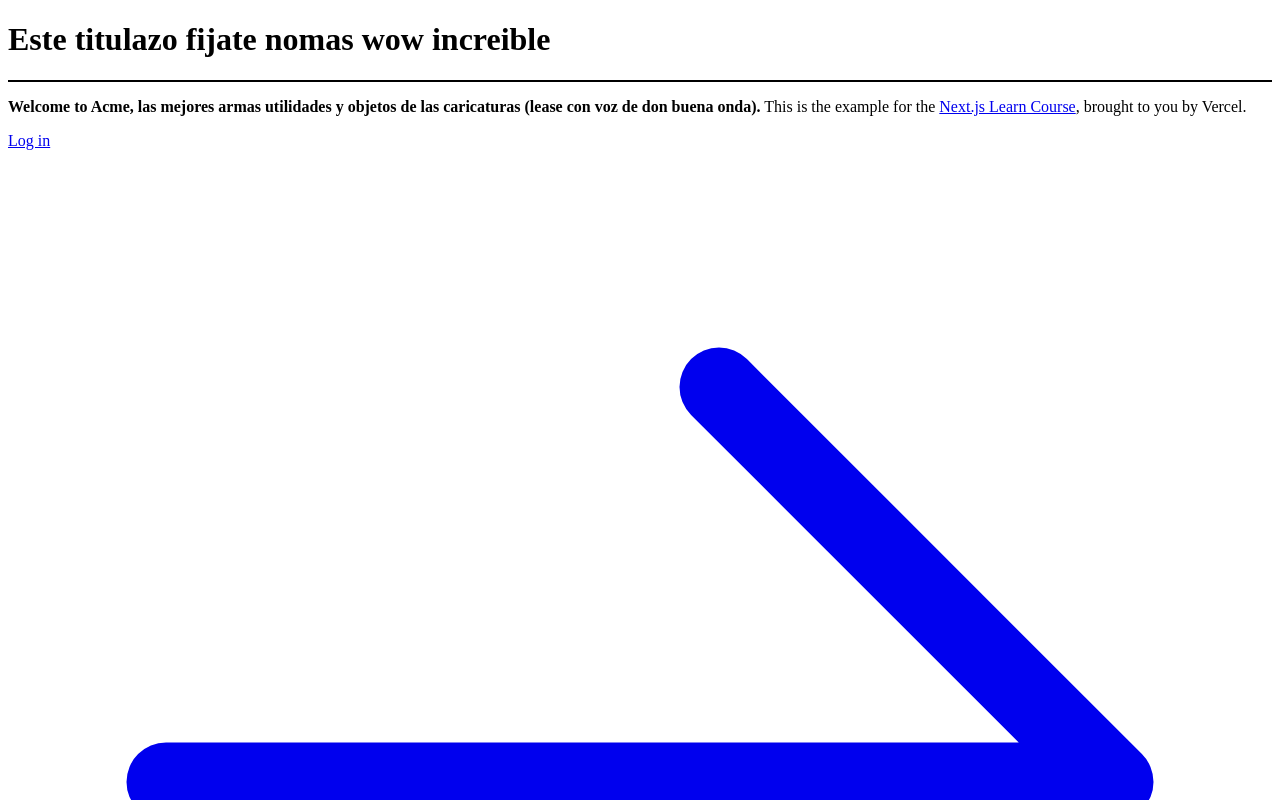
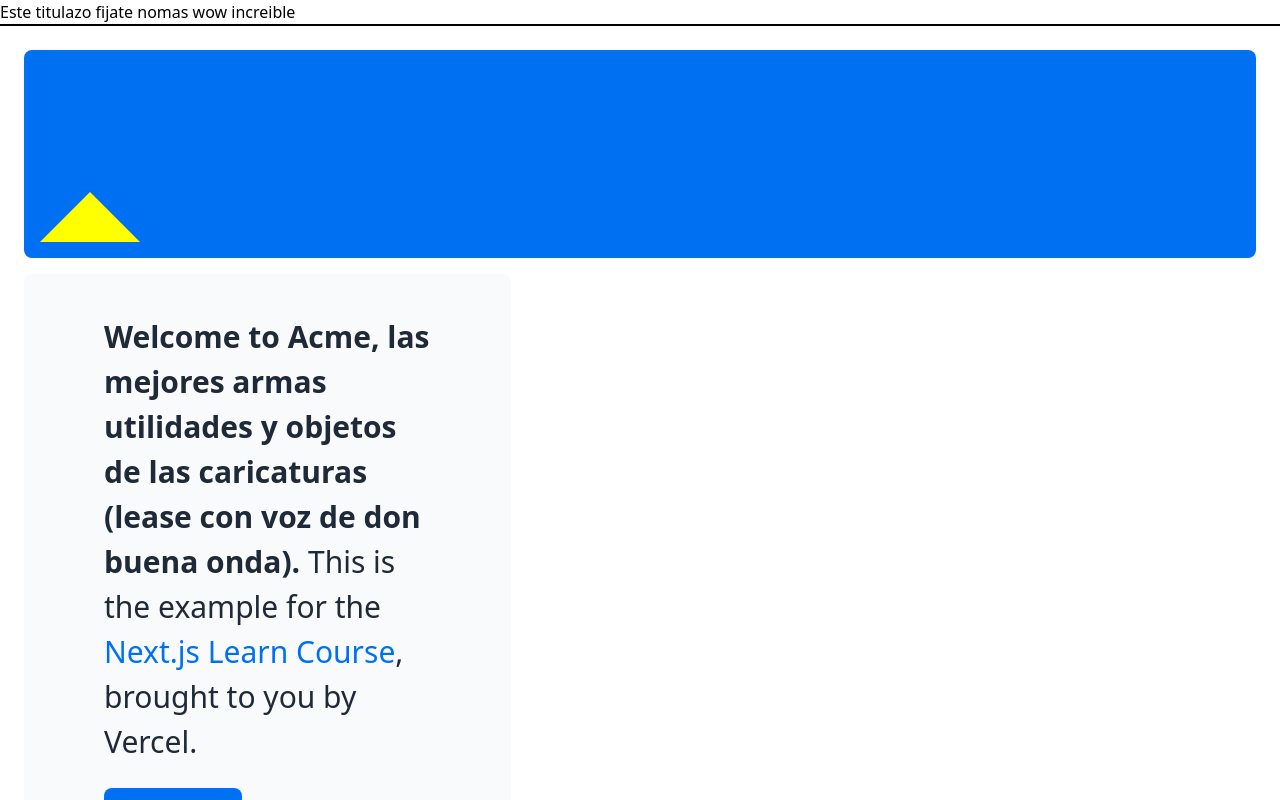
Before and after one commit to Dieg0Her13ra/Tarea03Next.js, a Next.js app in the folder nextjs-dashboard/: page / in a window 1280 px wide. Shown: the top 800 px of the page. Built offline with nearby package versions, Linux system fonts and the light colour scheme.

Commit message:
estilos cargados con exito + triangulo illuminati

```diff
--- a/nextjs-dashboard/app/layout.tsx
+++ b/nextjs-dashboard/app/layout.tsx
@@ -1,3 +1,5 @@
+import './ui/global.css'; //cargamos estilo global estilo global
+
 export default function RootLayout({
   children,
 }: {
--- a/nextjs-dashboard/app/page.tsx
+++ b/nextjs-dashboard/app/page.tsx
@@ -1,12 +1,14 @@
 import AcmeLogo from '@/app/ui/acme-logo';
 import { ArrowRightIcon } from '@heroicons/react/24/outline';
 import Link from 'next/link';
+import styles from './ui/homie.module.css'
 
 export default function Page() {
   return (
     <main className="flex min-h-screen flex-col p-6">
       <div className="flex h-20 shrink-0 items-end rounded-lg bg-blue-500 p-4 md:h-52">
         {/* <AcmeLogo /> */}
+        <div className={styles.shape}> </div>
       </div>
       <div className="mt-4 flex grow flex-col gap-4 md:flex-row">
         <div className="flex flex-col justify-center gap-6 rounded-lg bg-gray-50 px-6 py-10 md:w-2/5 md:px-20">
--- /dev/null
+++ b/nextjs-dashboard/app/ui/homie.module.css
@@ -0,0 +1,7 @@
+.shape{
+    height: 0;
+    width: 0;
+    border-left:  50px solid transparent;
+    border-right: 50px solid transparent;
+    border-bottom: 50px solid yellow; /*mocos el triangulo illuminati*/
+}
```
